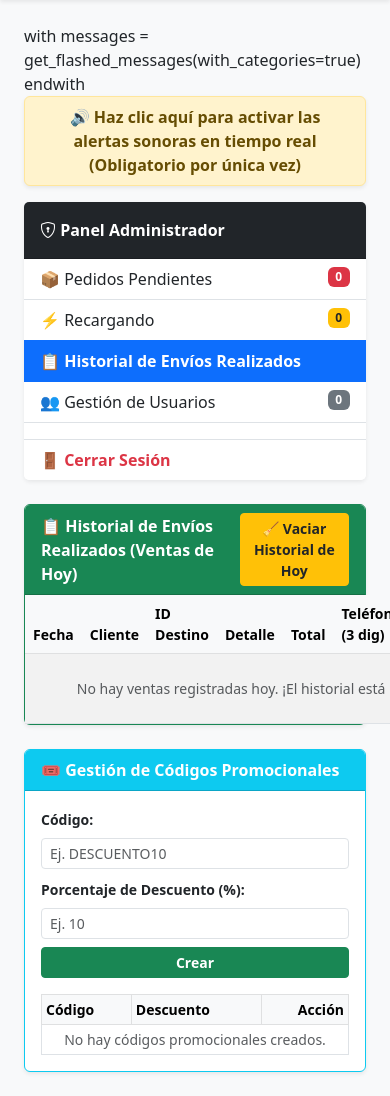
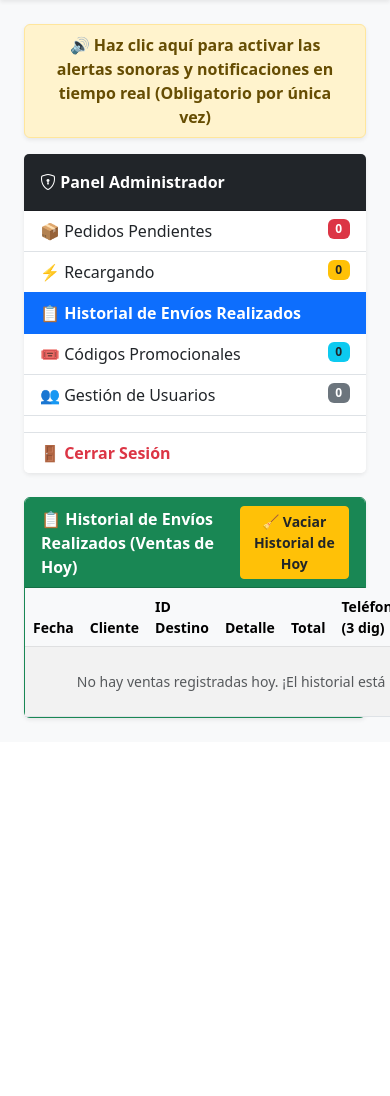
Before and after one commit to windnexx/windnexx-store, a Flask app: page /admin?seccion=historial_envios in a window 390 px wide; the page is wider, and only the part inside the window is pictured. Shown: the part 108-1204 px from the top of that part. After the commit the page ends 829 px from the top of that part, so only its background shows below. Run offline with Flask 3, Linux system fonts and the light colour scheme; a user stored in the database is signed in; parts of the project's set-up code (start-up, migrations or seed data) failed here and were passed over.

Commit message:
actualizar archivos

```diff
--- a/app.py
+++ b/app.py
@@ -245,7 +245,7 @@ def crear_codigo():
             flash('El código ya existe.', 'danger')
     else:
         flash('Datos inválidos para el código promocional.', 'danger')
-    return redirect(url_for('admin_panel', seccion='historial_envios'))
+    return redirect(url_for('admin_panel', seccion='codigos_promo'))
 
 @app.route('/admin/eliminar_codigo/<int:id>')
 def eliminar_codigo(id):
@@ -255,7 +255,7 @@ def eliminar_codigo(id):
     db.session.delete(cp)
     db.session.commit()
     flash('Código promocional eliminado.', 'info')
-    return redirect(url_for('admin_panel', seccion='historial_envios'))
+    return redirect(url_for('admin_panel', seccion='codigos_promo'))
 
 @app.route('/api/verificar-alertas')
 def verificar_alertas():
--- a/templates/admin.html
+++ b/templates/admin.html
@@ -8,7 +8,7 @@
 
 <!-- BOTÓN PARA ACTIVAR EL AUDIO Y NOTIFICACIONES -->
 <div id="banner-activar-audio" class="alert alert-warning text-center fw-bold py-2 mb-3 shadow-sm" style="cursor: pointer;" onclick="activarAudioSistema()">
-  🔊 Haz clic aquí para activar las alertas sonoras en tiempo real (Obligatorio por única vez)
+  🔊 Haz clic aquí para activar las alertas sonoras y notificaciones en tiempo real (Obligatorio por única vez)
 </div>
 
 <!-- INDICADOR VISUAL OCULTO PARA LIMPIAR LA PANTALLA -->
@@ -37,6 +37,10 @@
                 </a>
                 <a href="{{ url_for('admin_panel', seccion='historial_envios') }}" class="list-group-item list-group-item-action {% if seccion == 'historial_envios' %}active fw-bold{% endif %}">
                     📋 Historial de Envíos Realizados
+                </a>
+                <!-- CÓDIGOS PROMOCIONALES UBICADOS EXACTAMENTE ENTRE HISTORIAL Y GESTIÓN DE USUARIOS -->
+                <a href="{{ url_for('admin_panel', seccion='codigos_promo') }}" class="list-group-item list-group-item-action {% if seccion == 'codigos_promo' %}active fw-bold{% endif %}">
+                    🎟️ Códigos Promocionales <span class="badge bg-info text-dark float-end">{{ codigos_promo|length }}</span>
                 </a>
                 <a href="{{ url_for('admin_panel', seccion='gestion_usuarios') }}" class="list-group-item list-group-item-action {% if seccion == 'gestion_usuarios' %}active fw-bold{% endif %}">
                     👥 Gestión de Usuarios <span id="badge-usuarios" class="badge bg-secondary float-end">{{ pendientes|length }}</span>
@@ -200,53 +204,6 @@
                 </div>
             </div>
 
-            <!-- MÓDULO DE CÓDIGOS PROMOCIONALES DEBAJO DEL HISTORIAL -->
-            <div class="card shadow-sm border-info mb-4">
-                <div class="card-header bg-info text-white fw-bold">
-                    🎟️ Gestión de Códigos Promocionales
-                </div>
-                <div class="card-body">
-                    <form action="{{ url_for('crear_codigo') }}" method="POST" class="row g-2 mb-3 align-items-end">
-                        <div class="col-md-5">
-                            <label class="form-label small fw-bold">Código:</label>
-                            <input type="text" name="codigo" class="form-control form-control-sm" placeholder="Ej. DESCUENTO10" required>
-                        </div>
-                        <div class="col-md-5">
-                            <label class="form-label small fw-bold">Porcentaje de Descuento (%):</label>
-                            <input type="number" step="0.1" name="descuento" class="form-control form-control-sm" placeholder="Ej. 10" required>
-                        </div>
-                        <div class="col-md-2">
-                            <button type="submit" class="btn btn-success btn-sm w-100 fw-bold">Crear</button>
-                        </div>
-                    </form>
-
-                    <table class="table table-sm table-bordered align-middle small mb-0">
-                        <thead class="table-light">
-                            <tr>
-                                <th>Código</th>
-                                <th>Descuento</th>
-                                <th class="text-end">Acción</th>
-                            </tr>
-                        </thead>
-                        <tbody>
-                            {% for cp in codigos_promo %}
-                            <tr>
-                                <td class="fw-bold text-primary">{{ cp.codigo }}</td>
-                                <td>{{ cp.descuento_porcentaje }}%</td>
-                                <td class="text-end">
-                                    <a href="{{ url_for('eliminar_codigo', id=cp.id) }}" class="btn btn-sm btn-danger py-0 px-2" onclick="return confirm('¿Eliminar este código?')">🗑️</a>
-                                </td>
-                            </tr>
-                            {% else %}
-                            <tr>
-                                <td colspan="3" class="text-center text-muted">No hay códigos promocionales creados.</td>
-                            </tr>
-                            {% endfor %}
-                        </tbody>
-                    </table>
-                </div>
-            </div>
-
             {% if historicos_agrupados %}
             <div class="card shadow-sm border-secondary">
                 <div class="card-header bg-secondary text-white fw-bold">
@@ -292,6 +249,55 @@
                 </div>
             </div>
             {% endif %}
+
+        {% elif seccion == 'codigos_promo' %}
+            <!-- MÓDULO EXCLUSIVO DE GESTIÓN DE CÓDIGOS PROMOCIONALES -->
+            <div class="card shadow-sm border-info mb-4">
+                <div class="card-header bg-info text-white fw-bold">
+                    🎟️ Gestión de Códigos Promocionales
+                </div>
+                <div class="card-body">
+                    <form action="{{ url_for('crear_codigo') }}" method="POST" class="row g-2 mb-4 align-items-end">
+                        <div class="col-md-5">
+                            <label class="form-label small fw-bold">Código:</label>
+                            <input type="text" name="codigo" class="form-control form-control-sm" placeholder="Ej. DESCUENTO10" required>
+                        </div>
+                        <div class="col-md-5">
+                            <label class="form-label small fw-bold">Porcentaje de Descuento (%):</label>
+                            <input type="number" step="0.1" name="descuento" class="form-control form-control-sm" placeholder="Ej. 10" required>
+                        </div>
+                        <div class="col-md-2">
+                            <button type="submit" class="btn btn-success btn-sm w-100 fw-bold">Crear</button>
+                        </div>
+                    </form>
+
+                    <h6 class="fw-bold text-dark mb-2">Códigos Activos en el Sistema</h6>
+                    <table class="table table-sm table-bordered align-middle small mb-0">
+                        <thead class="table-light">
+                            <tr>
+                                <th>Código</th>
+                                <th>Descuento</th>
+                                <th class="text-end">Acción</th>
+                            </tr>
+                        </thead>
+                        <tbody>
+                            {% for cp in codigos_promo %}
+                            <tr>
+                                <td class="fw-bold text-primary">{{ cp.codigo }}</td>
+                                <td>{{ cp.descuento_porcentaje }}%</td>
+                                <td class="text-end">
+                                    <a href="{{ url_for('eliminar_codigo', id=cp.id) }}" class="btn btn-sm btn-danger py-0 px-2" onclick="return confirm('¿Eliminar este código?')">🗑️</a>
+                                </td>
+                            </tr>
+                            {% else %}
+                            <tr>
+                                <td colspan="3" class="text-center text-muted py-3">No hay códigos promocionales creados.</td>
+                            </tr>
+                            {% endfor %}
+                        </tbody>
+                    </table>
+                </div>
+            </div>
 
         {% elif seccion == 'gestion_usuarios' %}
             <!-- GESTIÓN DE USUARIOS - SOLICITUDES DE RESTABLECIMIENTO -->
@@ -422,7 +428,7 @@
     </div>
 </div>
 
-<!-- SCRIPT DE MONITOREO CON AUDIO HTML5 -->
+<!-- SCRIPT DE MONITOREO MEJORADO (Actualización cada 1 segundo y audio garantizado) -->
 <script>
 let audioActivado = localStorage.getItem('windnexx_audio_activo') === 'true';
 let totalPedidosConocido = 0;
@@ -469,7 +475,7 @@ function activarAudioSistema() {
             const banner = document.getElementById('banner-activar-audio');
             if (banner) {
                 banner.className = 'alert alert-success text-center fw-bold py-2 mb-3 shadow-sm';
-                banner.innerHTML = '✅ Alertas de sonido y recarga automática ACTIVADAS';
+                banner.innerHTML = '✅ Alertas de sonido y notificaciones en tiempo real ACTIVADAS';
                 setTimeout(() => { banner.style.display = 'none'; }, 2000);
             }
         }).catch(err => {
@@ -509,20 +515,21 @@ function verificarNovedadesAdmin() {
                     alertaDiv.className = 'alert alert-danger shadow-lg border-2 fw-bold p-3 mb-2';
                     alertaDiv.innerHTML = `
                         <div>${mensaje}</div>
-                        <div class="small mt-1 text-dark">⚡ Actualizando tabla al instante...</div>
+                        <div class="small mt-1 text-dark">⚡ Actualizando panel al instante...</div>
                     `;
                     contenedor.appendChild(alertaDiv);
                 }
 
                 setTimeout(() => {
                     location.reload();
-                }, 500);
+                }, 800);
             }
         })
         .catch(err => {});
 }
 
-setInterval(verificarNovedadesAdmin, 2000);
+// Intervalo reducido a 1000ms (1 segundo) para notificaciones ultrarrápidas
+setInterval(verificarNovedadesAdmin, 1000);
 
 function copiarTexto(texto, elemento) {
     navigator.clipboard.writeText(texto).then(function() {
--- a/templates/base.html
+++ b/templates/base.html
@@ -29,8 +29,8 @@
     <!-- CONTENEDOR PRINCIPAL -->
     <div class="container-fluid px-4">
 
-        <!-- Mensajes Flash de Alerta -->
-        with messages = get_flashed_messages(with_categories=true)
+        <!-- Mensajes Flash de Alerta Corregidos -->
+        {% with messages = get_flashed_messages(with_categories=true) %}
             {% if messages %}
                 {% for category, message in messages %}
                     <div class="alert alert-{{ category }} alert-dismissible fade show shadow-sm" role="alert">
@@ -39,7 +39,7 @@
                     </div>
                 {% endfor %}
             {% endif %}
-        endwith
+        {% endwith %}
 
         {% block content %}{% endblock %}
     </div>
```
